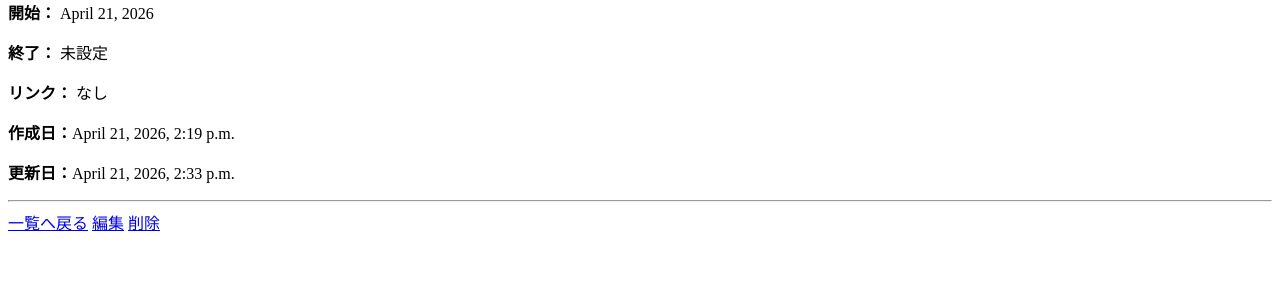
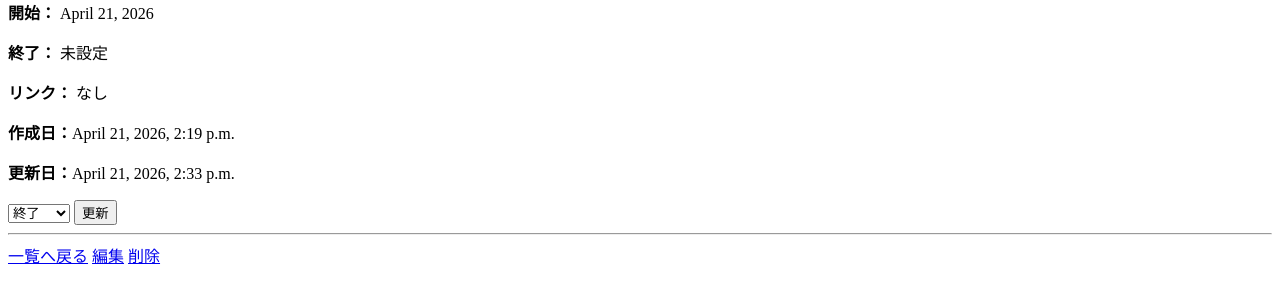
Before and after one commit to Mutou-dev123/task-habit-manager, a Django app: page /habits/2/ in a window 1280 px wide. Shown: the part 303-606 px from the top of the page. Run offline with Django 5.2, Linux system fonts and the light colour scheme; data comes from the database, SQL or seed files in the repository; both versions use the stored data as it was after the commit; parts of the project's set-up code (start-up, migrations or seed data) failed here and were passed over.

Commit message:
Add status change

```diff
--- a/habits/templates/habits/habit_detail.html
+++ b/habits/templates/habits/habit_detail.html
@@ -41,6 +41,17 @@
     </p>
 </div>
 
+<form method="post" action="{% url 'habit_update_status' habit.id %}">
+    {% csrf_token %}
+
+    <select name="status">
+        <option value="active" {% if habit.status == "active" %}selected{% endif %}>実行中</option>
+        <option value="archived" {% if habit.status == "archived" %}selected{% endif %}>終了</option>
+    </select>
+
+    <button type="submit">更新</button>
+</form>
+
 <hr>
 
 <div>
--- a/habits/urls.py
+++ b/habits/urls.py
@@ -7,5 +7,6 @@ urlpatterns = [
     path("create/", views.habit_create, name="habit_create"),
     path("<int:pk>/edit/", views.habit_update, name="habit_update"),
     path("<int:pk>/delete/", views.habit_delete, name="habit_delete"),
+    path("<int:pk>/status/", views.habit_update_status, name="habit_update_status"),
     path("drafts/", views.draft_list, name="draft_list"),
 ]
--- a/habits/views.py
+++ b/habits/views.py
@@ -90,3 +90,13 @@ def habit_uncheck(request, pk):
     ).delete()
 
     return redirect("habit_list")
+
+# ステータスプルダウン変更
+def habit_update_status(request, pk):
+    habit = get_object_or_404(Habit, id=pk)
+
+    if request.method == "POST":
+        habit.status = request.POST.get("status")
+        habit.save()
+
+    return redirect("habit_detail", pk=habit.id)
```
Also changed, not shown: db.sqlite3.
